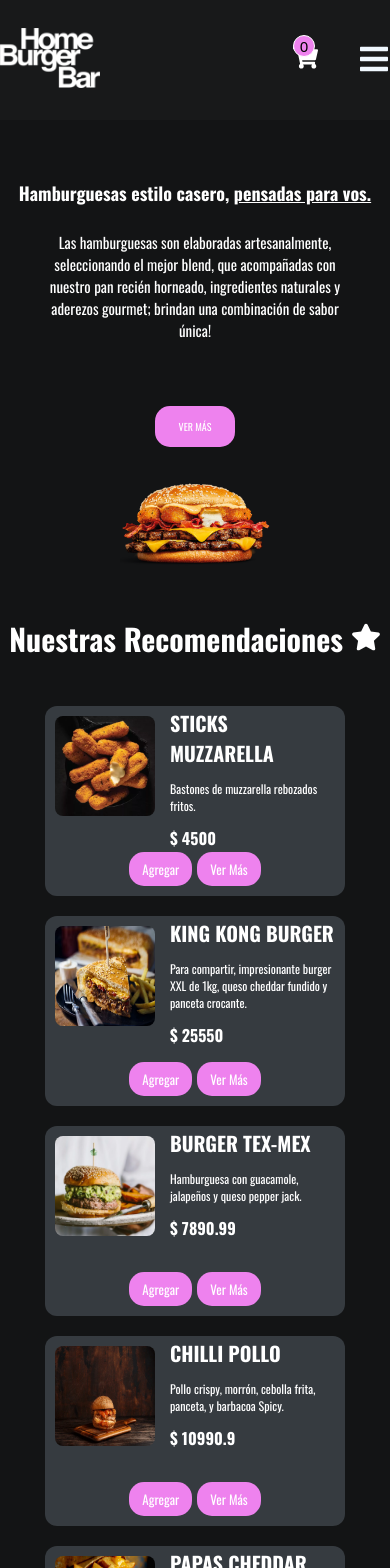
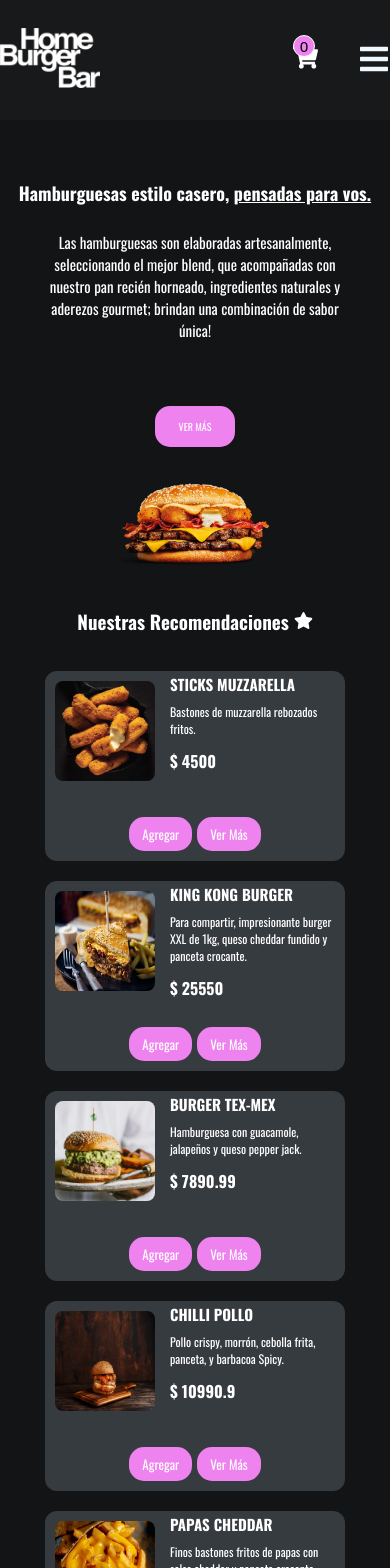
Before and after one commit to alanVelazquez14/Landin-page-React, a React (Vite) app: page /home in a window 390 px wide. Shown: the top 1568 px of the page. Built offline with nearby package versions, Linux system fonts and the light colour scheme.

Commit message:
responsive /home

```diff
--- a/src/components/Recomendados/CardsRecomendadosStyled.js
+++ b/src/components/Recomendados/CardsRecomendadosStyled.js
@@ -49,6 +49,14 @@ export const ContainerCardStyled = styled.div`
   display: flex;
   gap: 15px;
 
+  @media (max-width: 400px) {
+    h2 {
+      font-size: 15px;
+    }
+    p {
+      font-size: 12px;
+    }
+  }
 `;
 
 export const ContainerInfoStyled = styled.div`
@@ -67,7 +75,6 @@ export const ButtonContainer = styled.div`
     justify-content: center;
     flex-direction: row;
     margin-top: auto;
-
   }
 `;
 
--- a/src/components/ResumenNosotros/NosotrosResumenStyted.js
+++ b/src/components/ResumenNosotros/NosotrosResumenStyted.js
@@ -26,6 +26,22 @@ export const NosotrosContainerStyled = styled.section`
     }
     margin-top: -20px;
     padding: 30px;
+  }
+  @media (max-width: 400px) {
+    justify-content: center;
+    align-items: center;
+    h1{
+      font-size: 19px;
+    }
+    p{
+      font-size: 15px;
+    }
+    div{
+      margin-top: 12px;
+    }
+    span{
+      font-size: 15px;
+    }
   }
 `;
 
--- a/src/pages/Home/HomeStyled.js
+++ b/src/pages/Home/HomeStyled.js
@@ -5,6 +5,12 @@ export const HomeContainerStyled = styled.section`
   flex-direction: column;
   max-width: 1200px;
   font-family: "Oswald";
+
+  @media (max-width: 400px) {
+    width: 100%;
+    justify-content: center;
+    align-items: center;
+  }
 `;
 
 export const RecomendadosSectionStyled = styled.div`
@@ -30,6 +36,14 @@ export const RecomendadosSectionStyled = styled.div`
       font-size: 30px;
     }
     margin-top: -105px;
+  }
+  @media (max-width: 400px) {
+    width: 100%;
+    justify-content: center;
+    align-items: center;
+    h1{
+      font-size: 19px;
+    }
   }
 `;
 
@@ -72,4 +86,9 @@ export const CardContainer = styled.div`
     gap: 20px;
     box-sizing: border-box;
   }
+  @media (max-width: 400px) {
+    width: 100%;
+    justify-content: center;
+    align-items: center;
+  }
 `;
```
